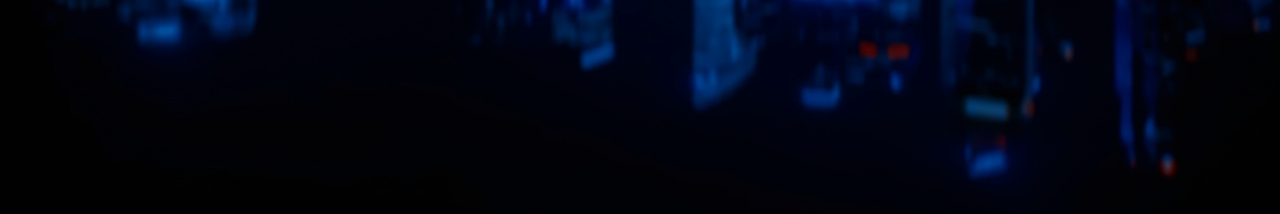
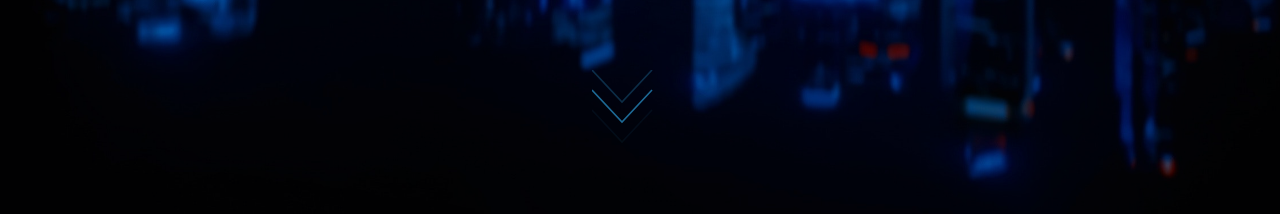
Before and after one commit to XCodingStudio/xcodingstudio.github.io, a React (Create React App) app: page / in a window 1280 px wide. Shown: the part 586-800 px from the top of the page. Built offline with nearby package versions, Linux system fonts and the light colour scheme.

Commit message:
Scroll down butto

```diff
--- a/src/Components/MainBanner/MainBanner.css.ts
+++ b/src/Components/MainBanner/MainBanner.css.ts
@@ -17,7 +17,51 @@ export const Container = styled.div`
 `
 
 export const Title = styled.h1`
-  font-size: 3.2rem;
-  text-align: center;
-  letter-spacing: 0.2rem;
+    font-size: 3.2rem;
+    text-align: center;
+    letter-spacing: 0.2rem;
 `;
+
+export const Arrows = styled.svg`
+    width: 6rem;
+    height: 7rem;
+    position: absolute;
+    left: 50%;
+    margin-left: -3rem;
+    bottom: 2rem;
+
+    path {
+        stroke: #2994D1;
+        fill: transparent;
+        stroke-width: 0.1rem;
+        animation: arrow 2s infinite;
+        -webkit-animation: arrow 2s infinite;
+    }
+
+    @keyframes arrow {
+        0% {
+          opacity:0
+        }
+        40% {
+          opacity:1
+        }
+        80% {
+          opacity:0
+        }
+        100% {
+          opacity:0
+        }
+    }
+
+    path.a1 {
+      animation-delay: -1s;
+    }
+
+    path.a2 {
+      animation-delay: -0.5s;
+    }
+
+    path.a3 {
+      animation-delay: 0s;
+    }
+`;
--- a/src/Components/MainBanner/MainBanner.tsx
+++ b/src/Components/MainBanner/MainBanner.tsx
@@ -1,4 +1,4 @@
-import { Container, Title } from "./MainBanner.css";
+import { Arrows, Container, Title } from "./MainBanner.css";
 import { FC } from "react";
 import { MainBannerConfigType } from "../../utils/types";
 
@@ -10,6 +10,12 @@ export const MainBanner: FC<MainBannerType> = ({ config }) => {
     return (
         <Container>
             <Title>{config.title}</Title>
+            <br/>
+            <Arrows>
+                <path className="a1" d="M0 0 L30 32 L60 0"></path>
+                <path className="a2" d="M0 20 L30 52 L60 20"></path>
+                <path className="a3" d="M0 40 L30 72 L60 40"></path>
+            </Arrows>
         </Container>
     )
 }
```
